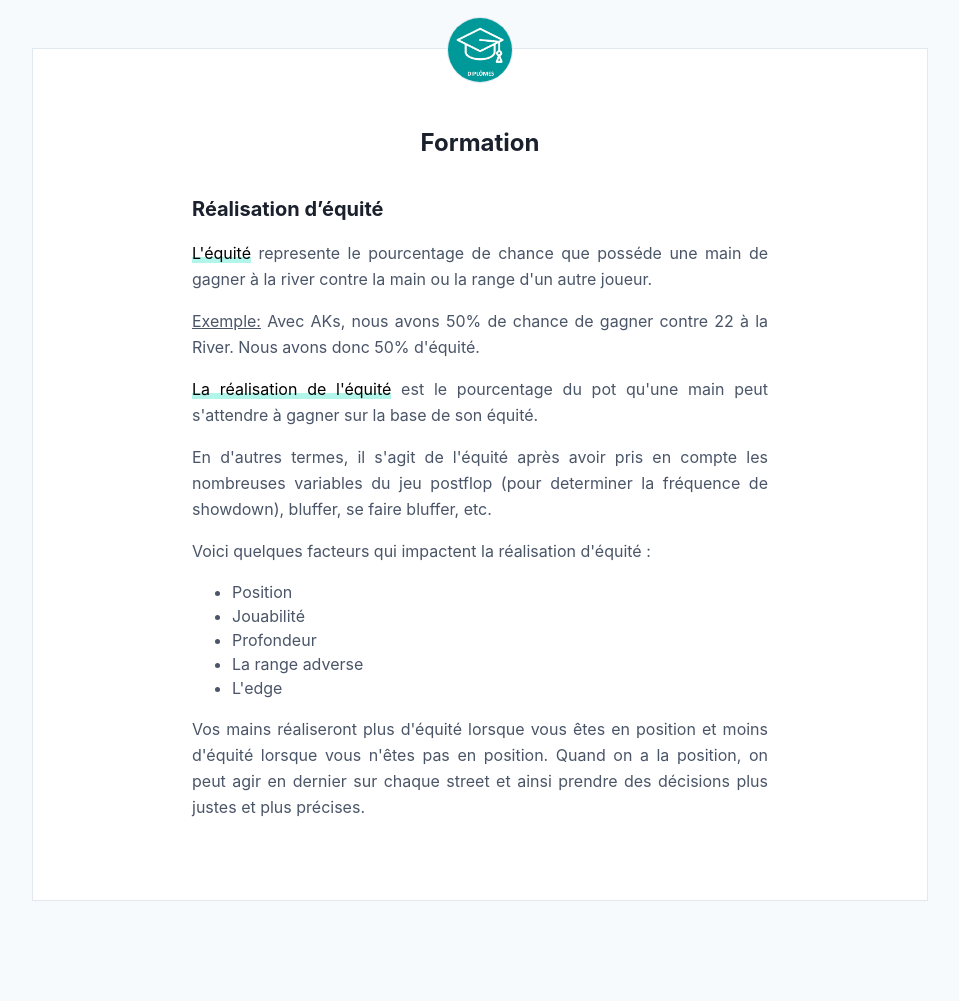
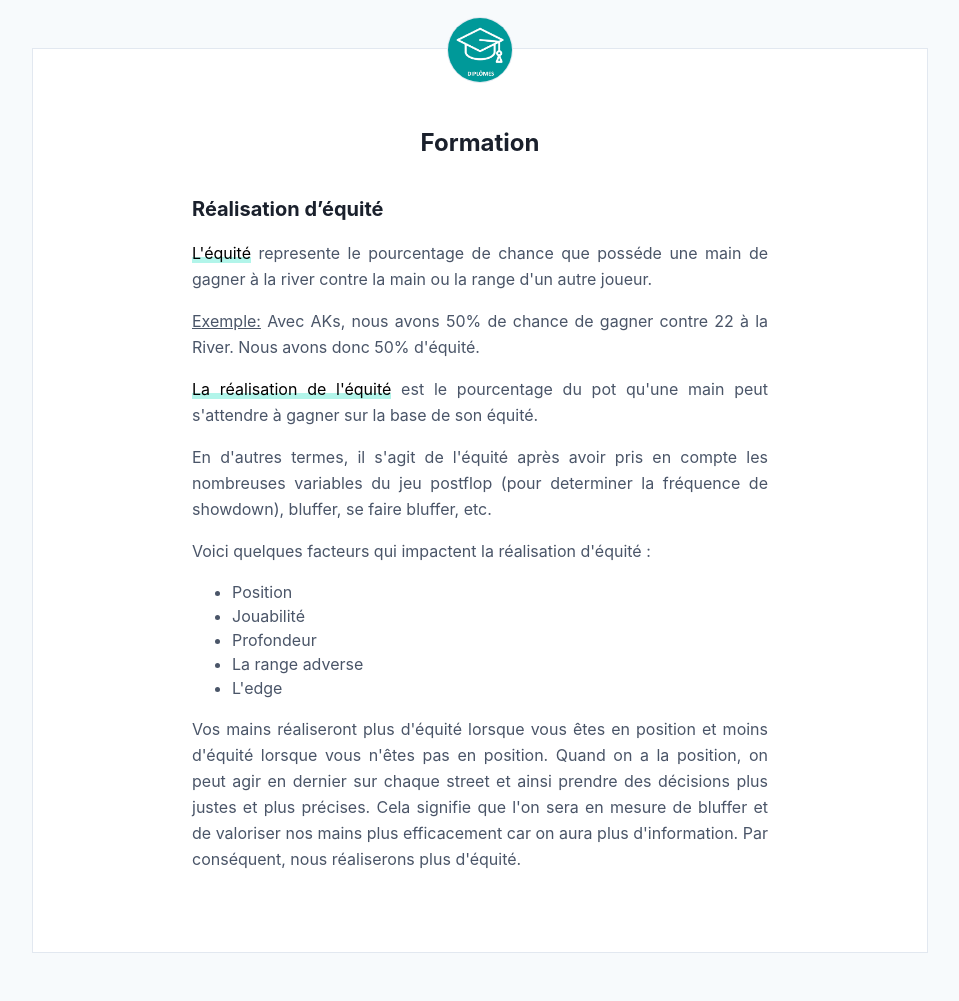
Before and after one commit to greglejeune/blog, a Jekyll site: the page built from _posts/2020-03-03-masterclass.md, in a window 1280 px wide. Shown: the whole page, without its empty margins (160-1119 px from the left). Built offline with Jekyll 4.4.1, drawn with Linux system fonts in a browser that asks for light colours; before the commit the page ends 949 px from its top, so only the background shows below that.

Commit message:
Update 2020-03-03-masterclass.md

```diff
--- a/_posts/2020-03-03-masterclass.md
+++ b/_posts/2020-03-03-masterclass.md
@@ -28,6 +28,6 @@
     <li>L'edge</li>
   </ul>
   <p>
-    Vos mains réaliseront plus d'équité lorsque vous êtes en position et moins d'équité lorsque vous n'êtes pas en position. Quand on a la position, on peut agir en dernier sur chaque street et ainsi prendre des décisions plus justes et plus précises.
+    Vos mains réaliseront plus d'équité lorsque vous êtes en position et moins d'équité lorsque vous n'êtes pas en position. Quand on a la position, on peut agir en dernier sur chaque street et ainsi prendre des décisions plus justes et plus précises. Cela signifie que l'on sera en mesure de bluffer et de valoriser nos mains plus efficacement car on aura plus d'information. Par conséquent, nous réaliserons plus d'équité.
   </p>
 </div>
```
